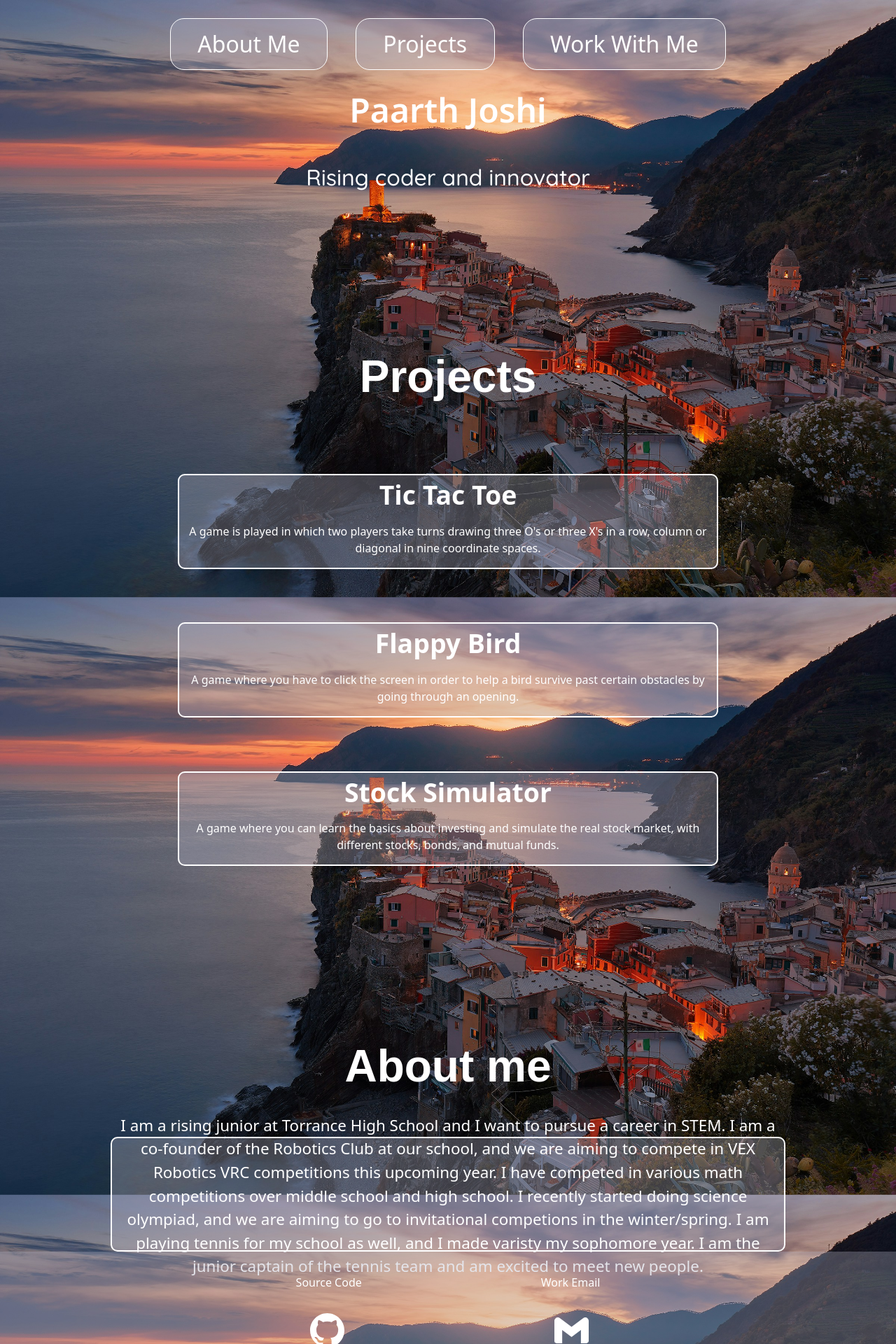
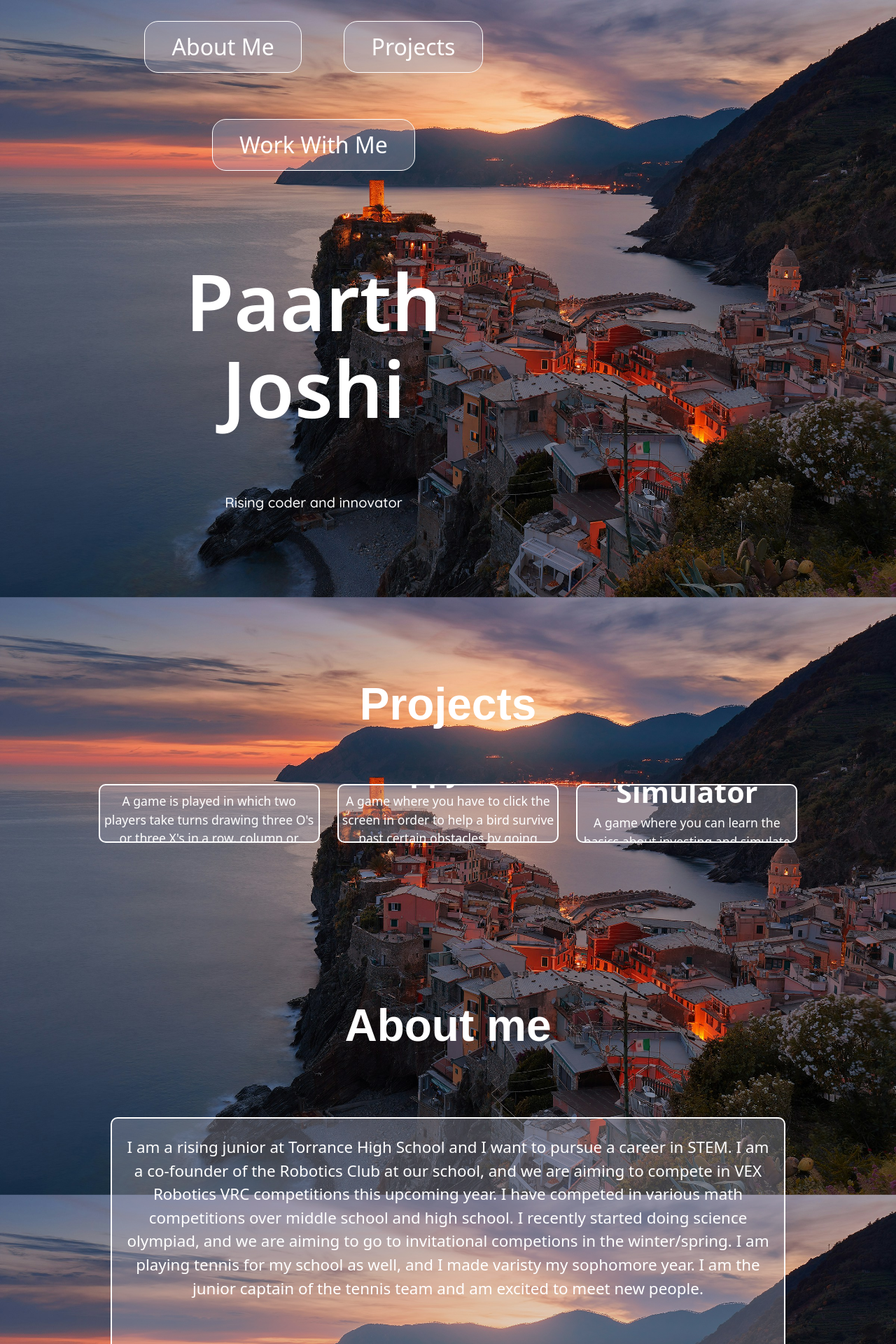
Before and after one commit to tcstor-PaarthJ/Personal-Website, a React (Vite) app: page / in a window 1280 px wide. Shown: the top 1920 px of the page at 70% size. Built offline with nearby package versions, Linux system fonts and the light colour scheme.

Commit message:
styling stuff for mobile and web

```diff
--- a/src/components/Nav/style.css
+++ b/src/components/Nav/style.css
@@ -1,13 +1,17 @@
 nav {
   padding: 2vw;
+  padding-top: 0px;
   display: flex;
   flex-direction: row;
   justify-content: center;
   align-items: center;
   margin-bottom: 0vw;
-  position: sticky;
-  top: 0;
-  z-index: 1000;
+}
+nav a {
+  flex: 1;
+  color: #ffffff;
+  text-align: center;
+
 }
 @media screen and (max-width >=80rem) {
   nav {
@@ -17,20 +21,15 @@ nav {
     justify-content: center;
     align-items: center;
     margin-bottom: 0vw;
-    position: sticky;
+    position: relative;
     top: 0;
-    z-index: 1000;
+    margin: 30px;
 }
 }
-nav a {
-  flex: 1;
-  color: #ffffff;
-  text-align: center;
 
-}
 li a {
   font-size: xx-large;
-  margin: 1vw;
+  margin: 2vw;
   padding: 1.5vh 3vw 1.5vh 3vw;
   border: 1px solid white;
   border-radius: 20px;
@@ -40,9 +39,9 @@ li a {
   display: inline-block;
   border: 1px solid #fff;
   cursor: pointer;
-  position:relative;
-  overflow:hidden;
-  margin: 0 20px;
+  position: relative;
+  overflow: hidden;
+  margin: 30px;
 }
 
 .nav-button:before {
--- a/src/index.css
+++ b/src/index.css
@@ -134,7 +134,7 @@ html {
 body {
   background-color: rgba(0, 0, 0, 0);
   display: flex;
-  align-items: center;
+  align-items: baseline;
 }
 
 ul {
@@ -160,7 +160,6 @@ li {
   font-style: normal;
 }
 
-
 #globe {
   margin: auto;
 }
@@ -175,16 +174,30 @@ li {
   border-bottom: 2px solid white;
 }
 #aboutme {
-  display: flex;
+  display: block;
   justify-content: center;
   align-items: center;
   width: 75dvw;
-  height: 20dvh;
+  height: 25dvh;
+  border: 2px solid white;
+  border-radius: 10px;
+  margin: 30px;
+}
+@media screen and (width >=80rem) {
+  #aboutme {
+    display: block;
+    justify-content: center;
+    align-items: center;
+    width: 75dvw;
+    height: 86dvh;
     border: 2px solid white;
     border-radius: 10px;
   }
+}
+
 #aboutme p {
   margin: 10px;
+  padding: 10px;
   margin-top: 14px;
   text-align: center;
   font-size: 1.4em;
@@ -193,7 +206,14 @@ li {
   flex: 1;
 }
 
-
+@media screen and (width >=80rem) {
+  #aboutme p {
+    margin: 10px;
+    margin-top: 14px;
+    text-align: center;
+    font-size: 1.4em;
+  }
+}
 h2 {
   color: #ffffff;
   font-size: 4em;
@@ -209,7 +229,7 @@ h2 {
   margin-top: 0px;
   text-align: center;
 }
-@media screen and (max-width >=80rem) {
+@media screen and (width >=80rem) {
   .top {
     vertical-align: middle;
     margin-top: 0px;
@@ -228,26 +248,25 @@ span {
   flex-direction: column;
   justify-content: center;
   flex: 1;
-  width: 60vw;
+  width: 13em;
   height: 10vw;
   margin: 3dvw;
+  padding: 1dvw;
   border: 2px solid white;
   font-size: 2em;
   border-radius: 10px;
 }
-@media screen and (max-width >=80rem) {
+@media screen and (width >=80rem) {
   .card {
-  /* height: 15dvh;
-  width: 15dvw; */
     display: flex;
     flex-direction: column;
     justify-content: center;
+    height: 10vh;
+    width: 19vw;
     flex: 1;
-    width: 20vw;
-    height: 10vw;
-    margin: 3dvw;
+    padding: 0dvw;
+    margin: 1dvw;
     border: 2px solid white;
-    padding: 2rem 2rem 1rem 2rem;
     font-size: 2.2em;
     border-radius: 10px;
   }
@@ -260,7 +279,7 @@ span {
 .tinted-glass {
   background-color: rgba(175, 174, 194, 0.336);
 }
-@media screen and (max-width >=80rem) {
+@media screen and (width >=80rem) {
   .card p {
     margin-top: 0;
     font-size: 0.5em;
@@ -271,7 +290,7 @@ h3 {
   margin-bottom: 0.3em;
   min-width: 20vw;
 }
-@media screen and (max-width >=80rem) {
+@media screen and (width >=80rem) {
   h3 {
     margin-top: 0em;
     margin-bottom: 0em;
@@ -283,7 +302,7 @@ h3 {
   flex-direction: column;
   align-items: center;
 }
-@media screen and (max-width >=80rem) {
+@media screen and (width >=80rem) {
   #title {
     display: flex;
     flex-direction: column;
@@ -300,8 +319,7 @@ h3 {
   justify-content: center;
   align-items: center;
 }
-@media screen and (max-width >=80rem) {
-
+@media screen and (width >=80rem) {
   #abtmewrapper {
     display: flex;
     justify-content: center;
@@ -315,7 +333,7 @@ h3 {
   align-items: center;
   justify-content: space-around;
 }
-@media screen and (max-width >=80rem) {
+@media screen and (width >=80rem) {
   #header {
     /* padding-bottom: 0px;
     width: 100dvw;
@@ -328,10 +346,9 @@ h3 {
     justify-content: center;
     width: 50dvw;
   }
-
 }
 h1 {
-  font-size: 3em;
+  font-size: 5em;
   line-height: 1.1;
   font-family: "Noto Sans", sans-serif;
   font-optical-sizing: auto;
@@ -341,7 +358,7 @@ h1 {
   box-sizing: border-box;
   max-width: 100%;
 }
-@media screen and (max-width >=80rem) {
+@media screen and (width >=80rem) {
   h1 {
     font-size: 7em;
     line-height: 1.1;
@@ -361,9 +378,8 @@ h1 {
   text-align: center;
   padding: 1vw;
   font-size: 2em;
-
 }
-@media screen and (max-width >=80rem) {
+@media screen and (width >=80rem) {
   #text {
     text-align: center;
     font-size: 20px;
@@ -375,8 +391,9 @@ h1 {
   align-items: center;
   justify-content: flex-start;
 }
-@media screen and (max-width >=80rem) {
+@media screen and (width >=80rem) {
   #cardholder {
+    display: flex;
     flex-direction: row;
   }
 }
```
Lines whose indentation alone changed are shown as unchanged.
